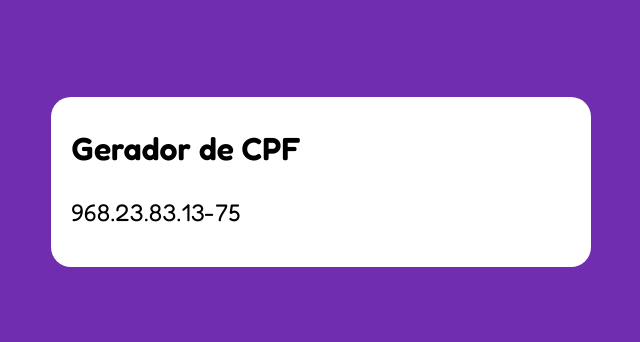
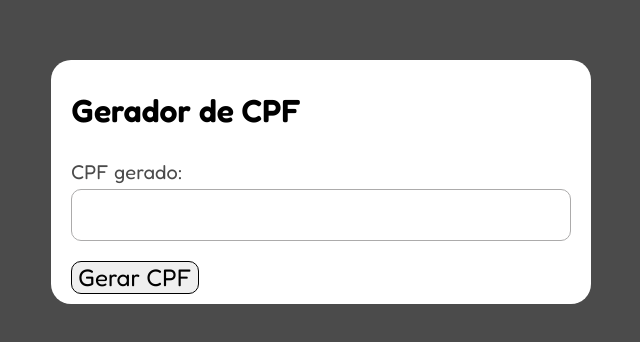
Before and after one commit to imJpereira/gerador-de-cpf, a website built with webpack: page public/assets/index.html in a window 1280 px wide. Shown: the part 226-568 px from the top of the page, without its empty margins (319-959 px from the left). Built offline with nearby package versions, Linux system fonts and the light colour scheme.

Commit message:
button generate cpf

```diff
--- a/public/assets/index.html
+++ b/public/assets/index.html
@@ -11,7 +11,11 @@
 <body>
     <div class="main__container">
         <h1>Gerador de CPF</h1>
-        <div class="cpf-gerado"></div>
+        <span class="cpf-gerado-text">CPF gerado:</span>
+        <div class="cpf-gerado__container">
+            <div id="cpf-gerado" class="cpf-gerado"></div>
+        </div>
+        <button id="button">Gerar CPF</button>
     </div>
     <script src="./js/bundle.js"></script>
 </body>
--- a/src/assets/css/styles.css
+++ b/src/assets/css/styles.css
@@ -17,7 +17,7 @@ body {
     align-items: center;
     justify-content: center;
     height: 100vh;
-    background-color: rgb(112, 45, 175);
+    background-color: rgb(75, 75, 75);
     box-sizing: border-box;
 }
 
@@ -28,7 +28,34 @@ body {
     border-radius: 20px;
 }
 
+.cpf-gerado__container {
+    display: flex;
+    align-items: center;
+    border: 1px solid #acabab;
+    border-radius: 10px;
+    font-size: 24px;
+    height: 50px;
+}
+
+.cpf-gerado-text {
+    display: block;
+    font-size: 20px;
+    color: rgb(75, 75, 75);
+    margin: 30px 10px 5px 0;
+}
+
 .cpf-gerado {
+    padding: 5px;
+}
+
+#button {
+    margin-top: 20px;
     font-size: 24px;
-    margin: 30px 0;
+    border-radius: 10px;
+    border: 1px solid #000;
+    cursor: pointer;
+
+    &:hover {
+        transform: scale(1.02);
+    }
 }
--- a/src/main.js
+++ b/src/main.js
@@ -1,6 +1,12 @@
 import CpfGenerator from './modules/CpfGenerator';
 import './assets/css/styles.css';
 
-const div = document.querySelector('.cpf-gerado');
-const cpf = new CpfGenerator();
-div.innerText = cpf.generateNewCpf();
+const div = document.getElementById('cpf-gerado');
+
+document.addEventListener('click', (e) => {
+    if (e.target.id.includes('button')) {
+        const cpf = new CpfGenerator();
+        div.innerText = cpf.generateNewCpf();
+    }
+
+});
--- a/src/modules/CpfGenerator.js
+++ b/src/modules/CpfGenerator.js
@@ -3,16 +3,24 @@ import CpfValidator from "./CpfValidator";
 export default class CpfGenerator {
 
     rand(min = 100000000, max = 999999999) {
-        return String(Math.floor(Math.random() * (max - min) + min));
+        const digits = String(Math.floor(Math.random() * (max - min) + min));
+        const isSequential = this.checkSequential(digits)
+        if (isSequential) this.rand();
+
+        return  digits
+    }
+
+    checkSequential(digits) {
+        const sequence = digits[0].repeat(9);
+        return sequence === digits;
     }
 
     generateNewCpf() {
         const digit9 = this.rand();
         let newCpf = CpfValidator.calculation(digit9);
         newCpf.splice(3, 0, '.');
-        newCpf.splice(6, 0, '.')
-        newCpf.splice(9, 0, '.')
-        newCpf.splice(12, 0, '-')
+        newCpf.splice(7, 0, '.')
+        newCpf.splice(11, 0, '-')
         return newCpf.join('');
     }
 }
```
Also changed, not shown: public/assets/js/bundle.js (+50 -11 lines), 1 other file.
